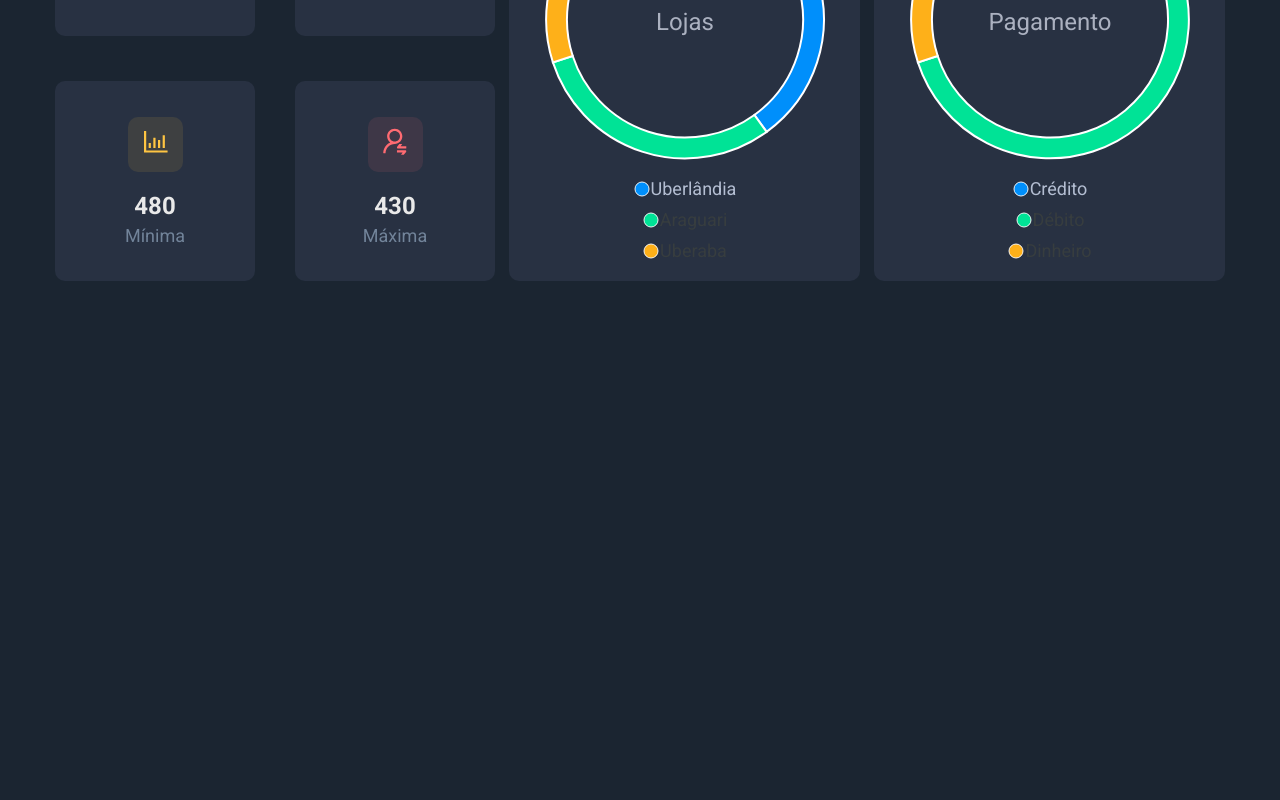
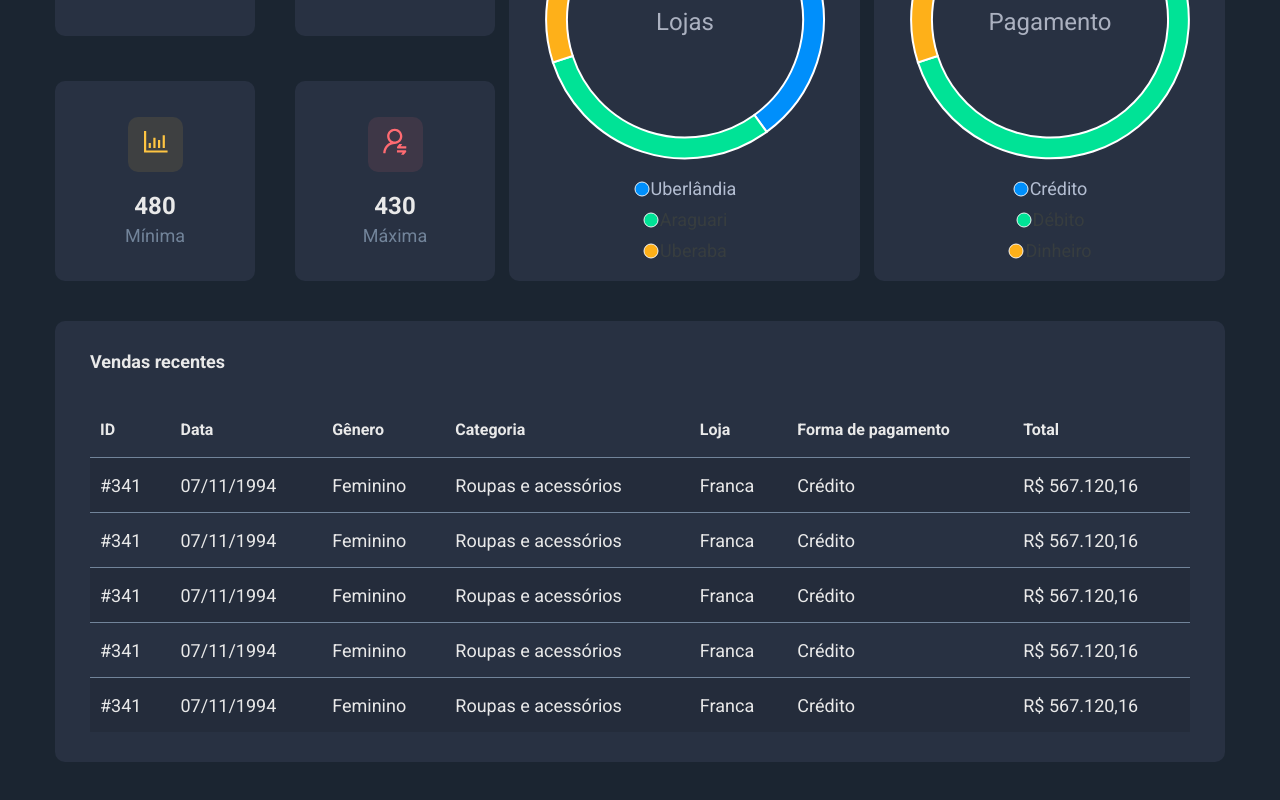
Before and after one commit to guiosouza/dssale, a React (Create React App) app in the folder front-web/: page / in a window 1280 px wide. Shown: the part 824-1624 px from the top of the page. Before the commit the page ends 1145 px from the top, so only its background shows below. Built offline with nearby package versions, Linux system fonts and the light colour scheme.

Commit message:
Add SalesTable Component

```diff
--- a/front-web/src/App.tsx
+++ b/front-web/src/App.tsx
@@ -4,6 +4,7 @@
 import './App.css';
 import SalesSummary from './components/sales-summary';
 import PieChartCard from './components/pie-chart-card';
+import SalesTable from './components/sales-table';
 
 function App() {
   return (
@@ -25,6 +26,7 @@
             series={[20, 50, 30]}
           />
         </div>
+        <SalesTable />
       </div>
     </>
   );
--- /dev/null
+++ b/front-web/src/components/sales-table/index.tsx
@@ -0,0 +1,71 @@
+import './styles.css';
+
+function SalesTable() {
+  return (
+    <div className="sales-table-container base-card">
+      <h3 className="sales-table-title">Vendas recentes</h3>
+      <table className="sales-table">
+        <thead>
+          <tr>
+            <th>ID</th>
+            <th>Data</th>
+            <th>Gênero</th>
+            <th>Categoria</th>
+            <th>Loja</th>
+            <th>Forma de pagamento</th>
+            <th>Total</th>
+          </tr>
+        </thead>
+        <tbody>
+          <tr>
+            <td>#341</td>
+            <td>07/11/1994</td>
+            <td>Feminino</td>
+            <td>Roupas e acessórios</td>
+            <td>Franca</td>
+            <td>Crédito</td>
+            <td>R$ 567.120,16</td>
+          </tr>
+          <tr>
+            <td>#341</td>
+            <td>07/11/1994</td>
+            <td>Feminino</td>
+            <td>Roupas e acessórios</td>
+            <td>Franca</td>
+            <td>Crédito</td>
+            <td>R$ 567.120,16</td>
+          </tr>
+          <tr>
+            <td>#341</td>
+            <td>07/11/1994</td>
+            <td>Feminino</td>
+            <td>Roupas e acessórios</td>
+            <td>Franca</td>
+            <td>Crédito</td>
+            <td>R$ 567.120,16</td>
+          </tr>
+          <tr>
+            <td>#341</td>
+            <td>07/11/1994</td>
+            <td>Feminino</td>
+            <td>Roupas e acessórios</td>
+            <td>Franca</td>
+            <td>Crédito</td>
+            <td>R$ 567.120,16</td>
+          </tr>
+          <tr>
+            <td>#341</td>
+            <td>07/11/1994</td>
+            <td>Feminino</td>
+            <td>Roupas e acessórios</td>
+            <td>Franca</td>
+            <td>Crédito</td>
+            <td>R$ 567.120,16</td>
+          </tr>
+        </tbody>
+      </table>
+    </div>
+  );
+}
+
+export default SalesTable;
--- /dev/null
+++ b/front-web/src/components/sales-table/styles.css
@@ -0,0 +1,39 @@
+.sales-table-container {
+  margin-bottom: 50px;
+  padding: 30px 35px;
+}
+
+.sales-table-title {
+  font-size: 18px;
+}
+
+.sales-table {
+  width: 100%;
+  margin-top: 30px;
+  border-spacing: 0;
+}
+
+.sales-table thead th {
+  text-align: left;
+  height: 55px;
+  font-size: 16px;
+}
+
+.sales-table tbody td {
+  height: 55px;
+  border-top: 1px solid var(--grey-light-125-color);
+  font-size: 18px;
+  transition: background .3s
+}
+
+.sales-table tbody tr:hover>td {
+  background-color: var(--grey-light-150-color);
+}
+
+.sales-table tbody tr:nth-child(even) {
+  background-color: var(--primary-color);
+}
+
+.sales-table tbody tr:nth-child(odd) {
+  background-color: rgba(0, 0, 0, 0.1);
+}
```
